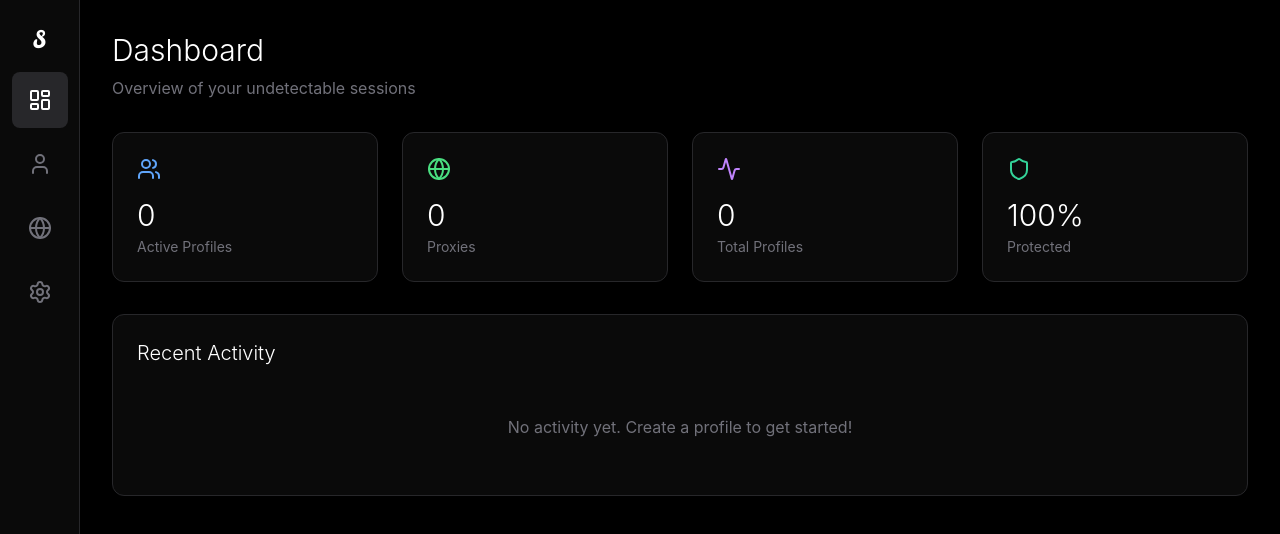
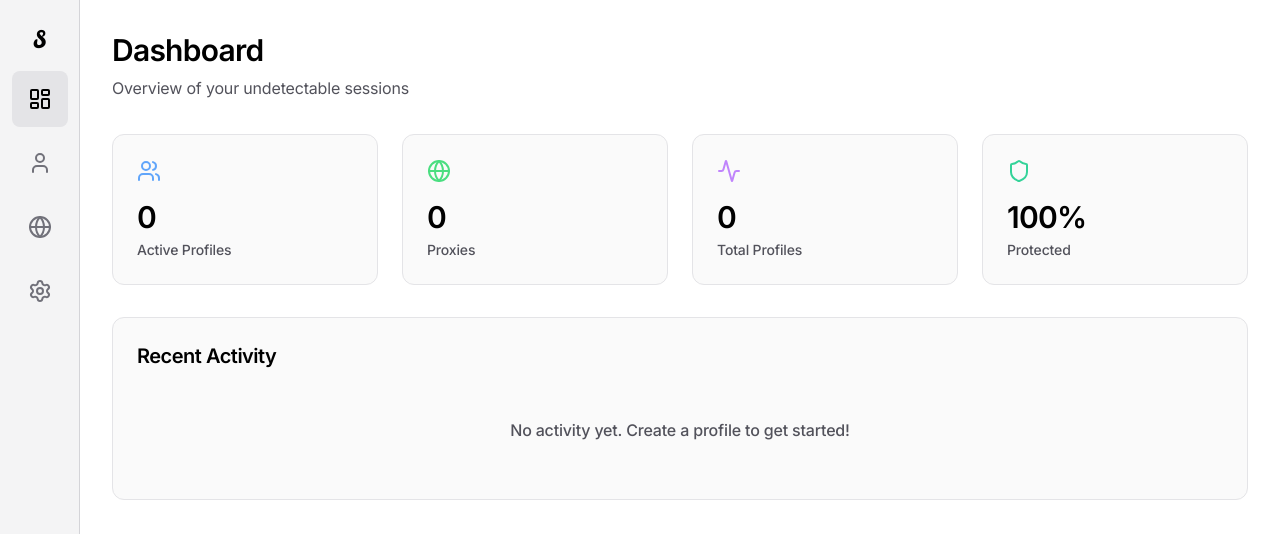
Before and after one commit to im-tesla/Stealthly, a React app: page / in a window 1280 px wide. Shown: the top 534 px of the page. Built offline with nearby package versions, Linux system fonts and the light colour scheme.

Commit message:
feat: Update UI components for improved typography and dark mode support; add proxy authentication fields

```diff
--- a/src/renderer/App.jsx
+++ b/src/renderer/App.jsx
@@ -8,7 +8,7 @@ import SettingsPage from './components/Settings';
 
 const App = () => {
   const [activeTab, setActiveTab] = useState('dashboard');
-  const [darkMode, setDarkMode] = useState(true);
+  const [darkMode, setDarkMode] = useState(false);
   const [proxies, setProxies] = useState([]);
   const [profiles, setProfiles] = useState([]);
   const [loading, setLoading] = useState(true);
--- a/src/renderer/components/Dashboard.jsx
+++ b/src/renderer/components/Dashboard.jsx
@@ -60,8 +60,8 @@ const Dashboard = ({ profiles, proxies, darkMode }) => {
   return (
     <div className="p-8">
       <div className="mb-8">
-        <h1 className="text-3xl font-light mb-2">Dashboard</h1>
-        <p className={darkMode ? 'text-zinc-500' : 'text-zinc-600'}>Overview of your undetectable sessions</p>
+        <h1 className="text-3xl font-semibold mb-2 tracking-tight">Dashboard</h1>
+        <p className={`text-base ${darkMode ? 'text-zinc-400' : 'text-zinc-600'}`}>Overview of your undetectable sessions</p>
       </div>
 
       <div className="grid grid-cols-1 md:grid-cols-2 lg:grid-cols-4 gap-6 mb-8">
@@ -77,17 +77,17 @@ const Dashboard = ({ profiles, proxies, darkMode }) => {
             <div className="flex items-center justify-between mb-4">
               <stat.icon className={`${stat.color}`} size={24} />
             </div>
-            <div className="text-3xl font-light mb-1">{stat.value}</div>
-            <div className={`text-sm ${darkMode ? 'text-zinc-500' : 'text-zinc-600'}`}>{stat.label}</div>
+            <div className="text-3xl font-semibold mb-1 tracking-tight">{stat.value}</div>
+            <div className={`text-sm font-medium ${darkMode ? 'text-zinc-400' : 'text-zinc-600'}`}>{stat.label}</div>
           </div>
         ))}
       </div>
 
       <div className={`border rounded-xl p-6 ${darkMode ? 'bg-zinc-950 border-zinc-800' : 'bg-zinc-50 border-zinc-200'}`}>
-        <h2 className="text-xl font-light mb-4">Recent Activity</h2>
+        <h2 className="text-xl font-semibold mb-4 tracking-tight">Recent Activity</h2>
         <div className="space-y-4">
           {activities.length === 0 ? (
-            <div className={`text-center py-8 ${darkMode ? 'text-zinc-500' : 'text-zinc-600'}`}>
+            <div className={`text-center py-8 font-medium ${darkMode ? 'text-zinc-400' : 'text-zinc-600'}`}>
               No activity yet. Create a profile to get started!
             </div>
           ) : (
@@ -101,8 +101,8 @@ const Dashboard = ({ profiles, proxies, darkMode }) => {
                 <div className="flex items-center space-x-4">
                   <div className={`w-2 h-2 rounded-full ${getActivityIcon(activity.type)}`}></div>
                   <div>
-                    <div className="text-sm">{activity.details}</div>
-                    <div className={`text-xs ${darkMode ? 'text-zinc-500' : 'text-zinc-600'}`}>
+                    <div className="text-sm font-medium">{activity.details}</div>
+                    <div className={`text-xs font-medium ${darkMode ? 'text-zinc-400' : 'text-zinc-600'}`}>
                       {formatTimestamp(activity.timestamp)}
                     </div>
                   </div>
--- a/src/renderer/components/Profiles.jsx
+++ b/src/renderer/components/Profiles.jsx
@@ -109,12 +109,12 @@ const Profiles = ({ profiles, setProfiles, proxies, darkMode }) => {
     <div className="p-8">
       <div className="flex items-center justify-between mb-8">
         <div>
-          <h1 className="text-3xl font-light mb-2">Profiles</h1>
-          <p className={darkMode ? 'text-zinc-500' : 'text-zinc-600'}>Manage your browser profiles</p>
+          <h1 className="text-3xl font-semibold mb-2 tracking-tight">Profiles</h1>
+          <p className={`text-base font-medium ${darkMode ? 'text-zinc-400' : 'text-zinc-600'}`}>Manage your browser profiles</p>
         </div>
         <Dialog.Root open={isDialogOpen} onOpenChange={setIsDialogOpen}>
           <Dialog.Trigger asChild>
-            <button className={`flex items-center space-x-2 px-4 py-2 rounded-lg transition-all ${
+            <button className={`flex items-center space-x-2 px-4 py-2 rounded-lg font-medium transition-all ${
               darkMode
                 ? 'bg-zinc-700 text-white hover:bg-zinc-600'
                 : 'bg-zinc-800 text-white hover:bg-zinc-700'
@@ -129,14 +129,14 @@ const Profiles = ({ profiles, setProfiles, proxies, darkMode }) => {
               darkMode ? 'bg-zinc-900 border-zinc-800' : 'bg-white border-zinc-300'
             }`}>
               <div className="flex items-center justify-between mb-4">
-                <Dialog.Title className={`text-xl font-light ${darkMode ? 'text-white' : 'text-black'}`}>Create New Profile</Dialog.Title>
+                <Dialog.Title className={`text-xl font-semibold tracking-tight ${darkMode ? 'text-white' : 'text-black'}`}>Create New Profile</Dialog.Title>
                 <Dialog.Close asChild>
                   <button className={`transition-colors ${darkMode ? 'text-zinc-500 hover:text-white' : 'text-zinc-500 hover:text-black'}`}>
                     <X size={20} />
                   </button>
                 </Dialog.Close>
               </div>
-              <Dialog.Description className={`text-sm mb-6 ${darkMode ? 'text-zinc-500' : 'text-zinc-600'}`}>
+              <Dialog.Description className={`text-sm font-medium mb-6 ${darkMode ? 'text-zinc-400' : 'text-zinc-600'}`}>
                 Configure your undetectable profile
               </Dialog.Description>
 
@@ -147,8 +147,8 @@ const Profiles = ({ profiles, setProfiles, proxies, darkMode }) => {
                     <div className="flex items-center space-x-3">
                       <Shield className={`${newProfile.untraceable ? 'text-green-400' : (darkMode ? 'text-zinc-600' : 'text-zinc-400')}`} size={20} />
                       <div>
-                        <div className={`text-sm font-medium ${darkMode ? 'text-white' : 'text-black'}`}>Untraceable Mode</div>
-                        <div className={`text-xs ${darkMode ? 'text-zinc-500' : 'text-zinc-600'}`}>Maximum privacy protection</div>
+                        <div className={`text-sm font-semibold ${darkMode ? 'text-white' : 'text-black'}`}>Untraceable Mode</div>
+                        <div className={`text-xs font-medium ${darkMode ? 'text-zinc-400' : 'text-zinc-600'}`}>Maximum privacy protection</div>
                       </div>
                     </div>
                     <Switch.Root
@@ -163,7 +163,7 @@ const Profiles = ({ profiles, setProfiles, proxies, darkMode }) => {
 
                 {/* Profile Name */}
                 <div>
-                  <label className={`block text-sm mb-2 ${darkMode ? 'text-zinc-400' : 'text-zinc-600'}`}>Profile Name *</label>
+                  <label className={`block text-sm font-medium mb-2 ${darkMode ? 'text-zinc-300' : 'text-zinc-700'}`}>Profile Name *</label>
                   <input
                     type="text"
                     value={newProfile.name}
--- a/src/renderer/index.html
+++ b/src/renderer/index.html
@@ -6,7 +6,7 @@
     <title>Stealthy - made by tesla ❤</title>
     <link rel="preconnect" href="https://fonts.googleapis.com">
     <link rel="preconnect" href="https://fonts.gstatic.com" crossorigin>
-    <link href="https://fonts.googleapis.com/css2?family=Leckerli+One&display=swap" rel="stylesheet">
+    <link href="https://fonts.googleapis.com/css2?family=Inter:wght@300;400;500;600;700&family=Leckerli+One&display=swap" rel="stylesheet">
     <link rel="icon" type="image/x-icon" href="../../icons/favicon.ico">
 </head>
 <body class="bg-black">
--- a/src/renderer/styles/input.css
+++ b/src/renderer/styles/input.css
@@ -9,9 +9,36 @@
 }
 
 body {
-  font-family: -apple-system, BlinkMacSystemFont, 'Segoe UI', 'Roboto', 'Oxygen', 'Ubuntu', 'Cantarell', 'Fira Sans', 'Droid Sans', 'Helvetica Neue', sans-serif;
+  font-family: 'Inter', -apple-system, BlinkMacSystemFont, 'Segoe UI', 'Roboto', 'Oxygen', 'Ubuntu', 'Cantarell', 'Fira Sans', 'Droid Sans', 'Helvetica Neue', sans-serif;
   -webkit-font-smoothing: antialiased;
   -moz-osx-font-smoothing: grayscale;
+  font-feature-settings: 'cv02', 'cv03', 'cv04', 'cv11';
+  letter-spacing: -0.011em;
+}
+
+/* Typography improvements */
+h1, h2, h3, h4, h5, h6 {
+  font-family: 'Inter', sans-serif;
+  font-weight: 600;
+  letter-spacing: -0.02em;
+  line-height: 1.2;
+}
+
+p, span, div {
+  font-family: 'Inter', sans-serif;
+  line-height: 1.6;
+}
+
+/* Button and input typography */
+button, input, select, textarea {
+  font-family: 'Inter', sans-serif;
+  letter-spacing: -0.011em;
+}
+
+/* Mono font for technical content */
+code, pre, .font-mono {
+  font-family: 'SF Mono', 'Monaco', 'Inconsolata', 'Roboto Mono', 'Courier New', monospace;
+  letter-spacing: -0.01em;
 }
 
 /* Smooth scrolling */
--- a/tailwind.config.js
+++ b/tailwind.config.js
@@ -12,6 +12,27 @@ module.exports = {
           950: '#0a0a0a',
         },
       },
+      fontFamily: {
+        sans: ['Inter', '-apple-system', 'BlinkMacSystemFont', 'Segoe UI', 'Roboto', 'sans-serif'],
+        mono: ['SF Mono', 'Monaco', 'Inconsolata', 'Roboto Mono', 'Courier New', 'monospace'],
+      },
+      fontSize: {
+        'xs': ['0.75rem', { lineHeight: '1.5', letterSpacing: '-0.01em' }],
+        'sm': ['0.875rem', { lineHeight: '1.5', letterSpacing: '-0.011em' }],
+        'base': ['1rem', { lineHeight: '1.6', letterSpacing: '-0.011em' }],
+        'lg': ['1.125rem', { lineHeight: '1.5', letterSpacing: '-0.014em' }],
+        'xl': ['1.25rem', { lineHeight: '1.4', letterSpacing: '-0.017em' }],
+        '2xl': ['1.5rem', { lineHeight: '1.3', letterSpacing: '-0.019em' }],
+        '3xl': ['1.875rem', { lineHeight: '1.2', letterSpacing: '-0.021em' }],
+        '4xl': ['2.25rem', { lineHeight: '1.15', letterSpacing: '-0.022em' }],
+      },
+      fontWeight: {
+        light: '300',
+        normal: '400',
+        medium: '500',
+        semibold: '600',
+        bold: '700',
+      },
     }
   },
   plugins: [],
```
Also changed, not shown: src/renderer/components/Proxies.jsx (+81 -16 lines), src/renderer/components/Settings.jsx (+17 -17 lines).
